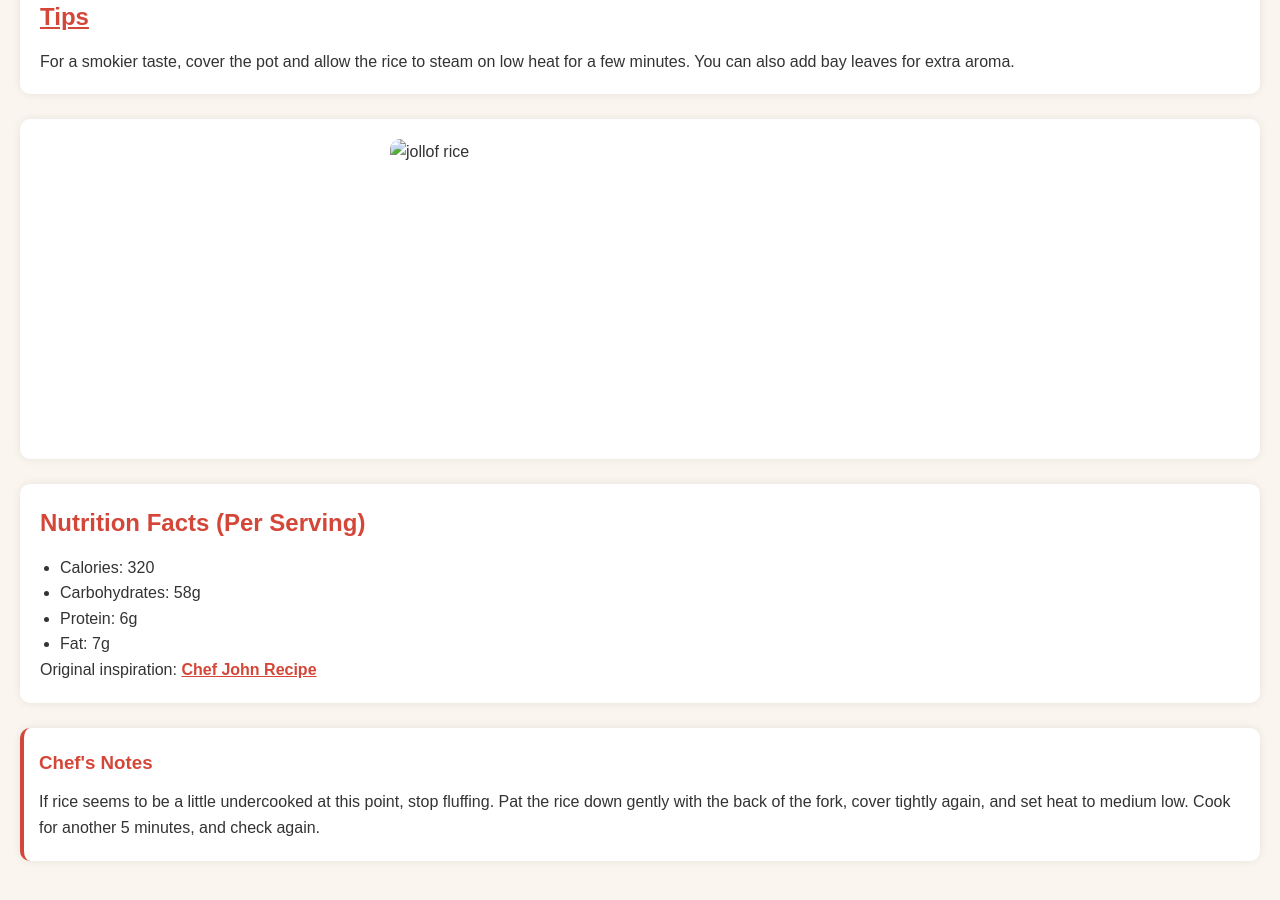
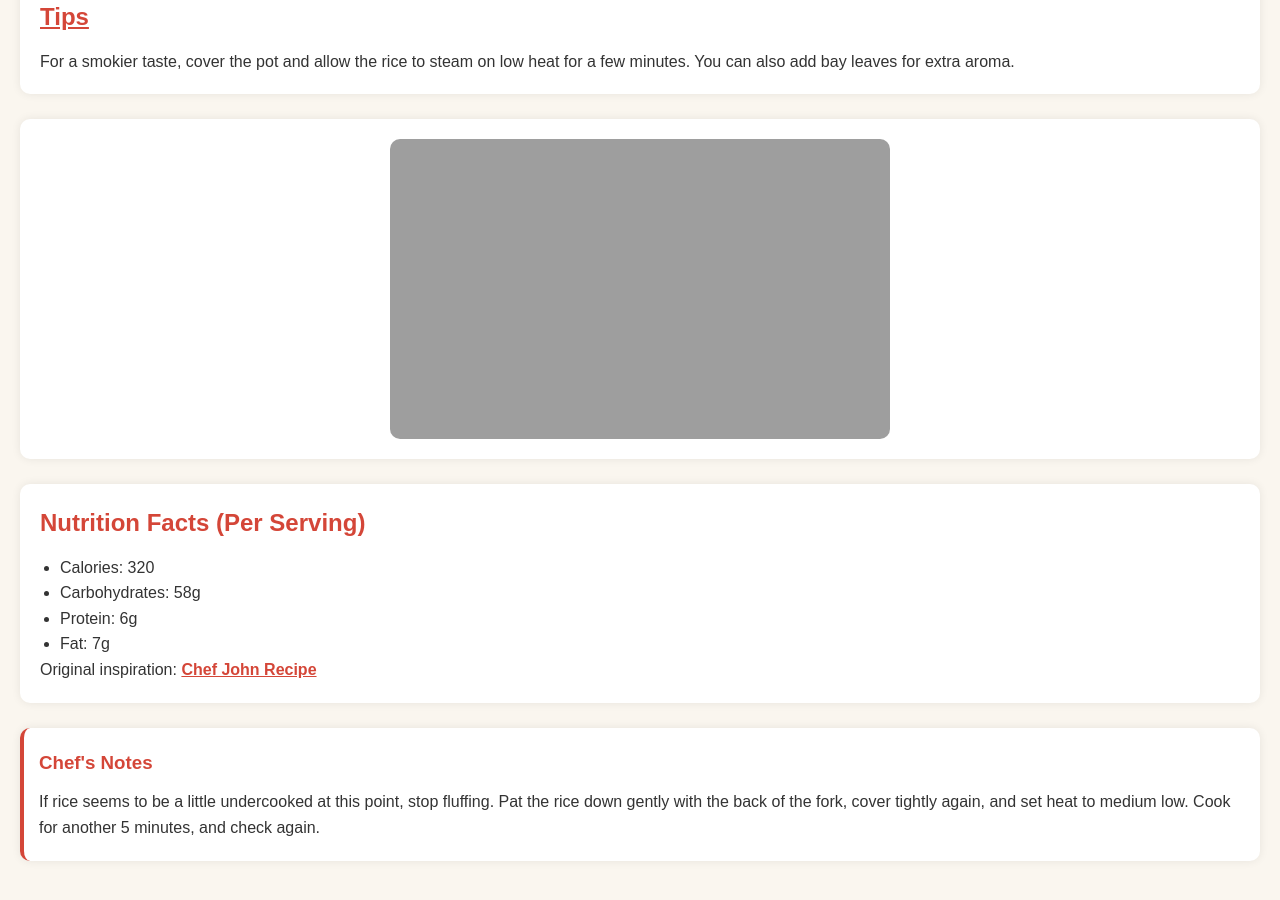
Before and after one commit to johnoguntan/recipe-assesment, a plain HTML site: page index.html in a window 1280 px wide. Shown: the part 1498-2398 px from the top of the page. Drawn offline with Linux system fonts and the light colour scheme; the site is published under a folder, as on GitHub Pages, so addresses that start at the root find nothing.

Commit message:
Renaming the alt name of the image

```diff
--- a/index.html
+++ b/index.html
@@ -86,7 +86,7 @@
 
      <!---Second Image Section-->
     <section>
-        <img src="/assets/fried-pork-with-dried-chili-salt-dark-background.jpg" alt="jollof rice" width="500" height="300" >
+       <img src="assets/fried-pork-with-dried-chili-salt-dark-background.jpg" alt="jollof rice pork rice" width="500" height="300">
     </section>
 
     <!--BONUS SECTION -->
```
